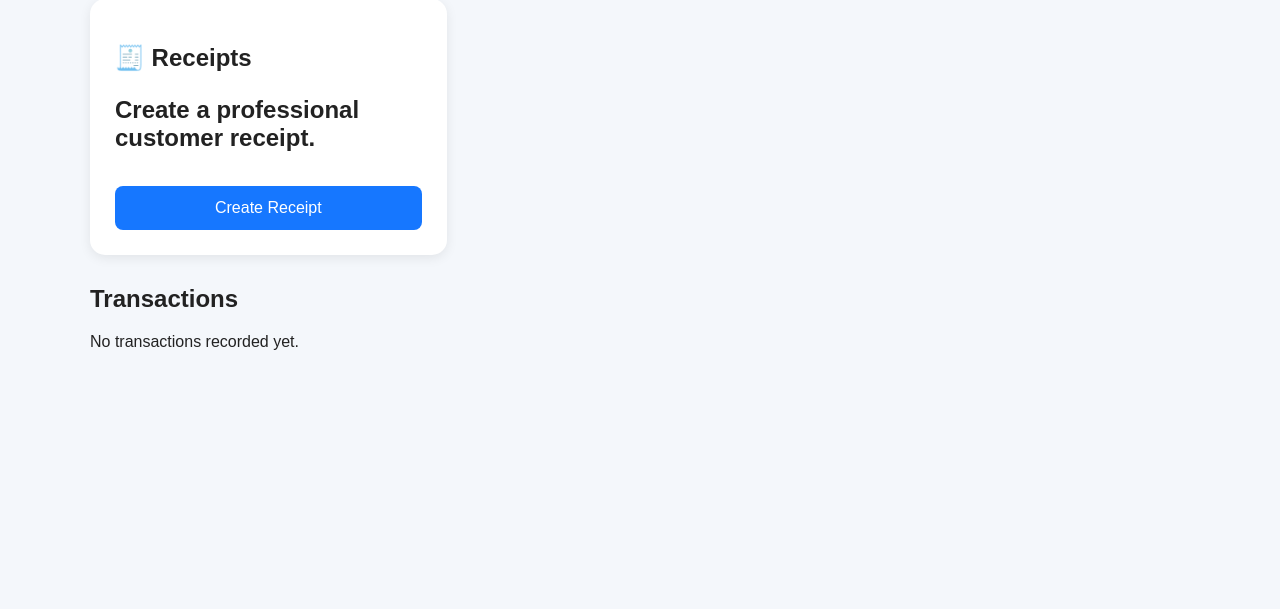
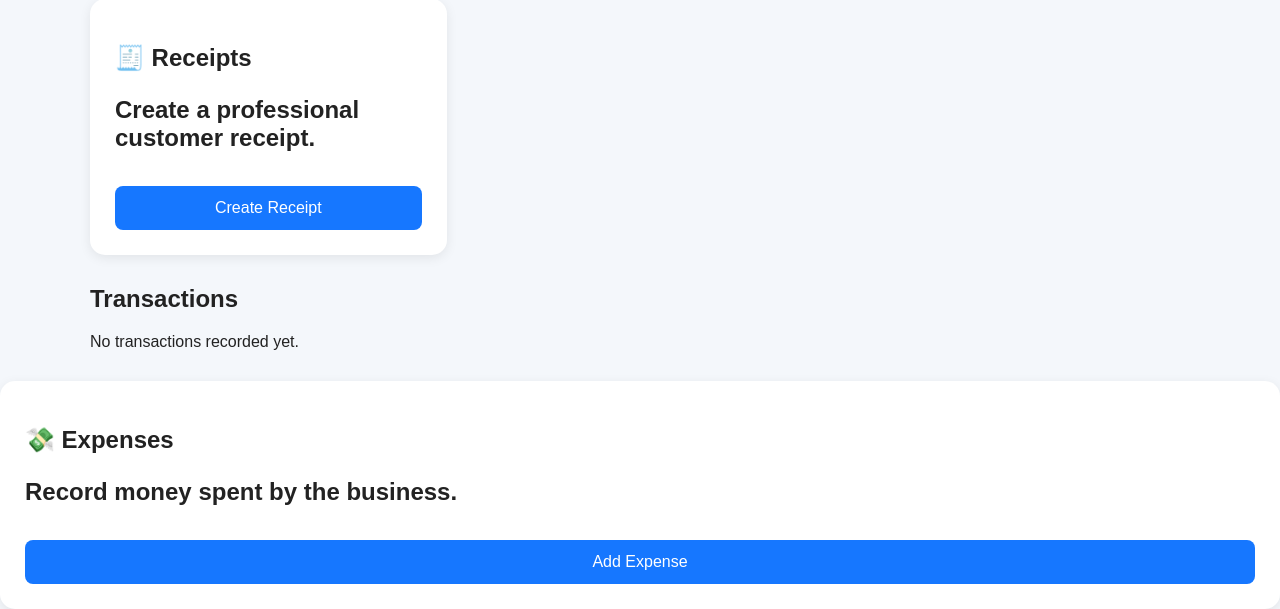
Before and after one commit to sc334ar/SmartBiz, a Python web app: template templates/templates/templates/dashboard.html in a window 1280 px wide. Shown: the part 409-1018 px from the top of the page. Before the commit the page ends 759 px from the top, so only its background shows below. Run offline with Jinja, Linux system fonts and the light colour scheme; the template is opened without the code that fills it, so the values that code supplies are empty.

Commit message:
Add expenses section to dashboard template

```diff
--- a/templates/templates/templates/dashboard.html
+++ b/templates/templates/templates/dashboard.html
@@ -90,3 +90,14 @@
 
 </body>
 </html>
+<div class="card">
+
+    <h2>💸 Expenses</h2>
+
+    <p>Record money spent by the business.</p>
+
+    <a href="{{ url_for('expense') }}">
+        <button>Add Expense</button>
+    </a>
+
+</div>
```
